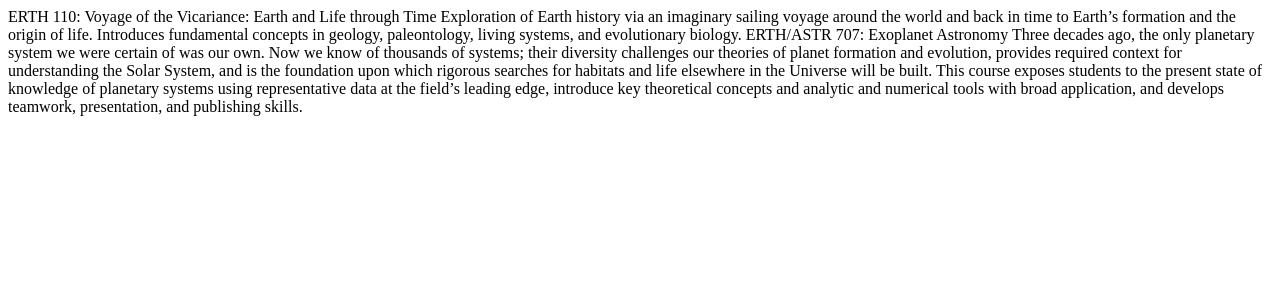
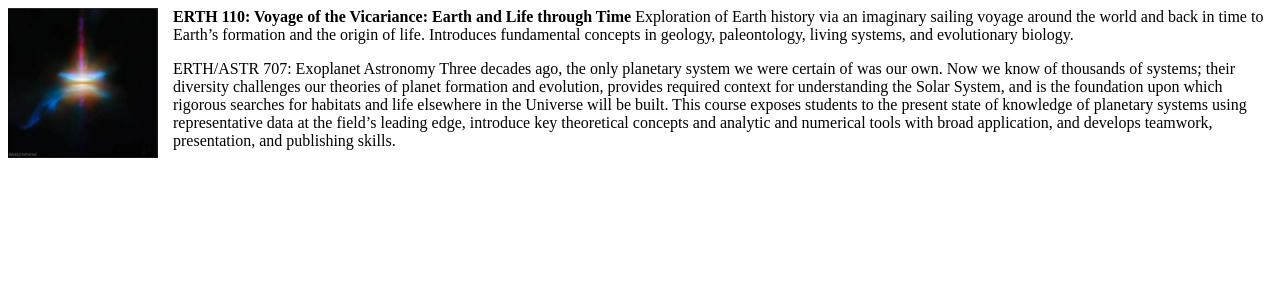
Before and after one commit to egaidos/egaidos.github.io, a Jekyll site: the page _pages/teaching.html, which Jekyll copies as it is, in a window 1280 px wide. Shown: the top 300 px of the page. Built offline with Jekyll 4.4.1, drawn with Linux system fonts in a browser that asks for light colours.

Commit message:
Update teaching.html

```diff
--- a/_pages/teaching.html
+++ b/_pages/teaching.html
@@ -8,9 +8,16 @@
 </style>
 </head>
 
-ERTH 110: Voyage of the Vicariance: Earth and Life through Time
+<section id="one">
+<!-- <h2>Courses</h2>
+--><div class="row">
 
-Exploration of Earth history via an imaginary sailing voyage around the world and back in time to Earth’s formation and the origin of life. Introduces fundamental concepts in geology, paleontology, living systems, and evolutionary biology.
+<article class="6u$ 12u$(xsmall) work-item">
+<img src="../images/webb-disk.jpg" width=150 height=150 alt="JWST thumb" class="image-left">
+<p><b>ERTH 110: Voyage of the Vicariance: Earth and Life through Time </b>
+Exploration of Earth history via an imaginary sailing voyage around the world and back in time to Earth’s formation and the origin of life. Introduces fundamental concepts in geology, paleontology, living systems, and evolutionary biology. </p>
+</article>
+
 
 ERTH/ASTR 707: Exoplanet Astronomy
 
```
